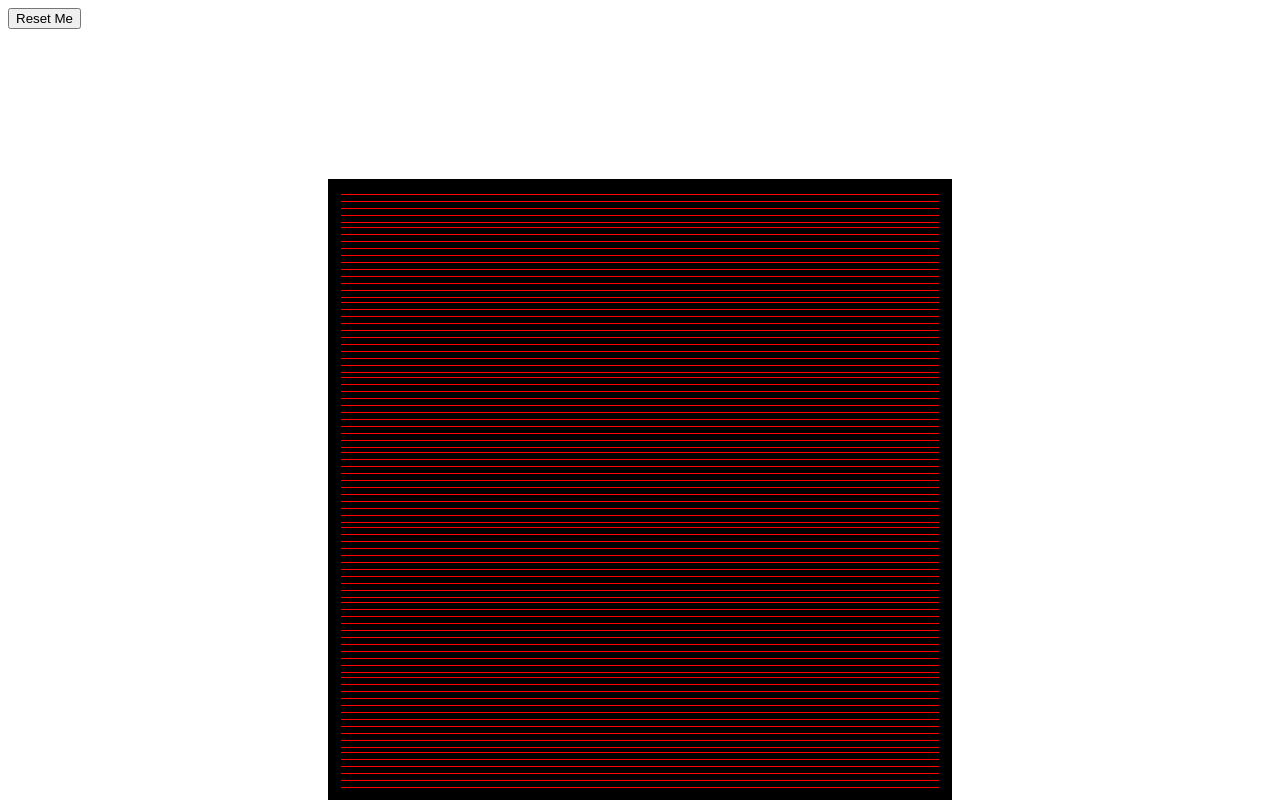
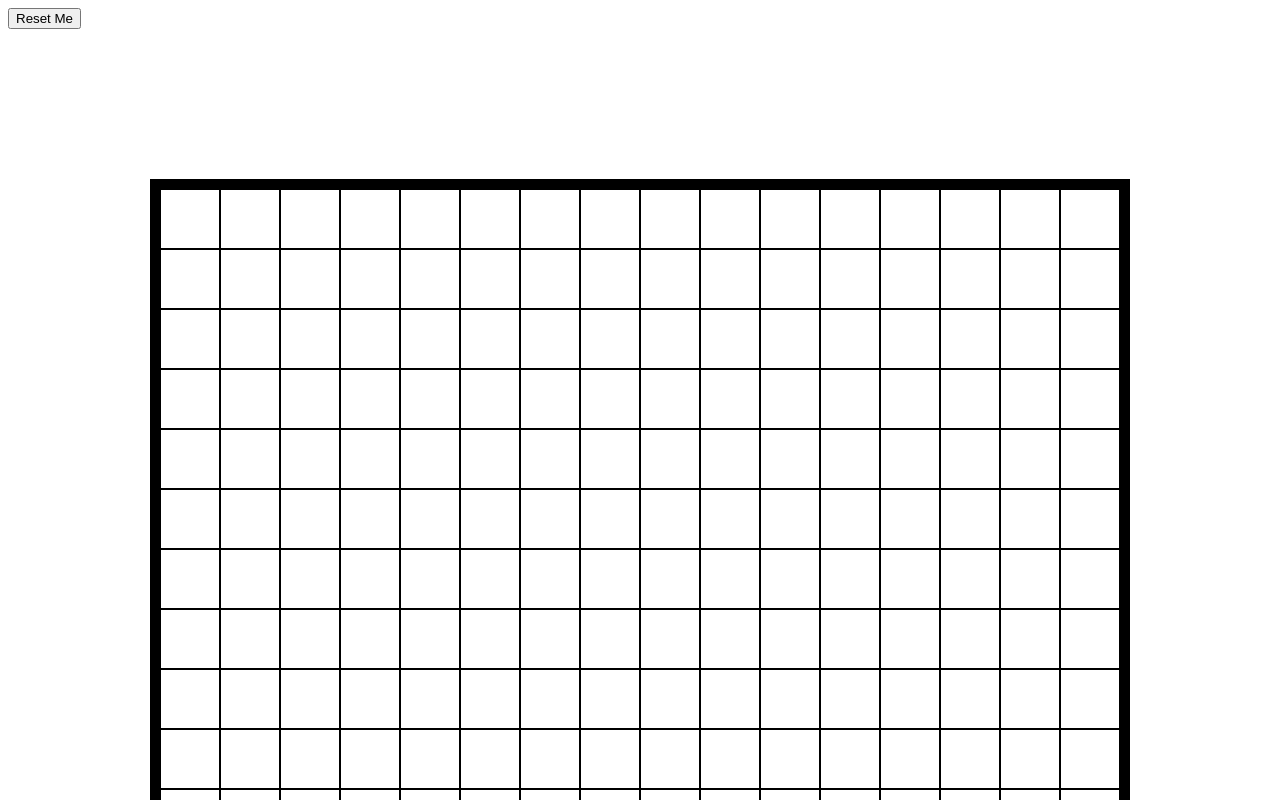
Before and after one commit to atarsa/etch-a-sketch, a plain HTML site: page index.html in a window 1280 px wide. Shown: the top 800 px of the page. Drawn offline with Linux system fonts and the light colour scheme.

Commit message:
create board's grid with js

```diff
--- a/index.html
+++ b/index.html
@@ -10,7 +10,7 @@
 
 <body>
 	<button>Reset Me</button>
-	<div id="container" class="container">
+	<div id="board" class="board">
 
 	</div>
 
--- a/main.css
+++ b/main.css
@@ -1,12 +1,20 @@
-.container{
+.board{
 	margin: 150px auto;
 	display: grid;
-	width: 600px;
-	height: 600px;
-	border: 12px solid black;
+	grid-template-columns: repeat(16, 1fr);
+
+	width: 960px;
+	height: 960px;
+	border: 10px solid black;
 }
-.gridDiv{
+.gridCell{
+
 	margin: 0;
+	padding: 0;
 	border: 1px solid black;
-	background: red;
+	background: #fff;
 }
+
+.hover{
+	color: black;
+}
--- a/script.js
+++ b/script.js
@@ -5,26 +5,26 @@ https://stackoverflow.com/questions/20308270/create-multiple-divs-with-the-same-
 (function (){
 	"use strict";
 
-	function createGridDiv(){
-		var gridDiv = document.createElement('div');
+	function createGridCell(){
+		var gridCell = document.createElement('div');
 
-		gridDiv.className ='gridDiv';
-		gridDiv.innerHTML = ' ';
+		gridCell.className ='gridCell';
+		gridCell.innerHTML = ' ';
 
-		return gridDiv;
+		return gridCell;
 	};
 
-	function createContainer(){
-		var container = document.querySelector('#container');
+	function createBoardContainer(){
+		var board = document.getElementById('board');
 		var myDivs = [];
-		var numOfDivs = 256;
+		var numOfDivs = 16*16;
 		var i = 0;
 
 		for (i; i < numOfDivs; i++){
-			myDivs.push(createGridDiv());
-			container.appendChild(myDivs[i]);
+			myDivs.push(createGridCell());
+			board.appendChild(myDivs[i]);
 		}
 	}
 
-	createContainer();
+	createBoardContainer();
 }());
```
